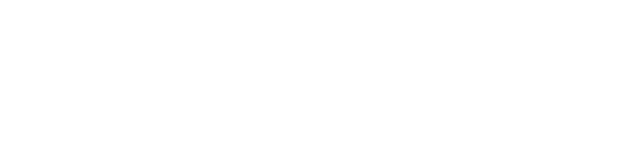
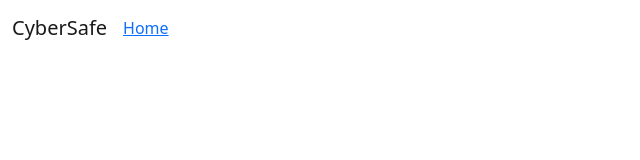
Before and after one commit to InfiniteEndeavours/Cyber-Conciousness-Milestone-2, a plain HTML site: page index.html in a window 1280 px wide. Shown: the whole page, without its empty margins (0-640 px from the left). Drawn offline with nearby package versions, Linux system fonts and the light colour scheme.

Commit message:
Change to using Bootstrap CDN Change link and script tags to use the Bootstrap CDN due to error applying styles and JS on load.

```diff
--- a/index.html
+++ b/index.html
@@ -5,12 +5,28 @@
     <meta http-equiv="X-UA-Compatible" content="IE=edge">
     <meta name="viewport" content="width=device-width, initial-scale=1.0">
     <title>CyberSafe</title>
-    <link href="assets/css/bootstrap.css" rel="stylesheed" type="text/css">
+
+    <link href="https://cdn.jsdelivr.net/npm/bootstrap@5.2.0/dist/css/bootstrap.min.css" rel="stylesheet">
     <link href="assets/css/style.css" rel="stylesheet" type="text/css">
 </head>
 <body>
+    <nav class="navbar navbar-expand-lg">
+        <div class="container-fluid">
+            <a class="navbar-brand">CyberSafe</a>
+            <button class="navbar-toggler" type="button" data-bs-toggle="collapse" data-bs-target="#navbarSupportedContent" aria-controls="navbarSupportedContent" aria-expanded="false" aria-label="Toggle navigation">
+                <span class="navbar-toggler-icon">
+                </span>
+            </button>
+            <div class="collapse navbar-collapse" id="navbarSupportedContent">
+                <ul class="navbar-nav">
+                    <li class="nav-item active" aria-current="page">
+                        <a href="#">Home</a>
+                    </li>
+                </ul>
+            </div>
+        </div>
+    </nav>
 
-
-    <script src="assets/js/bootstrap.bundle.js"></script>
+    <script src="https://cdn.jsdelivr.net/npm/bootstrap@5.2.0/dist/js/bootstrap.bundle.min.js"></script>
 </body>
 </html>
```
